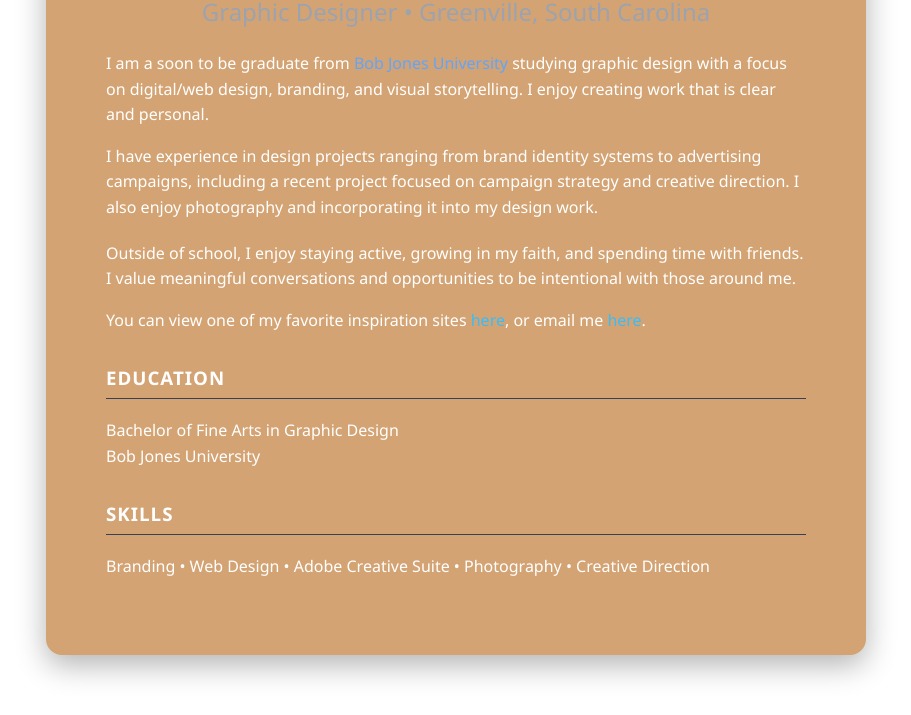
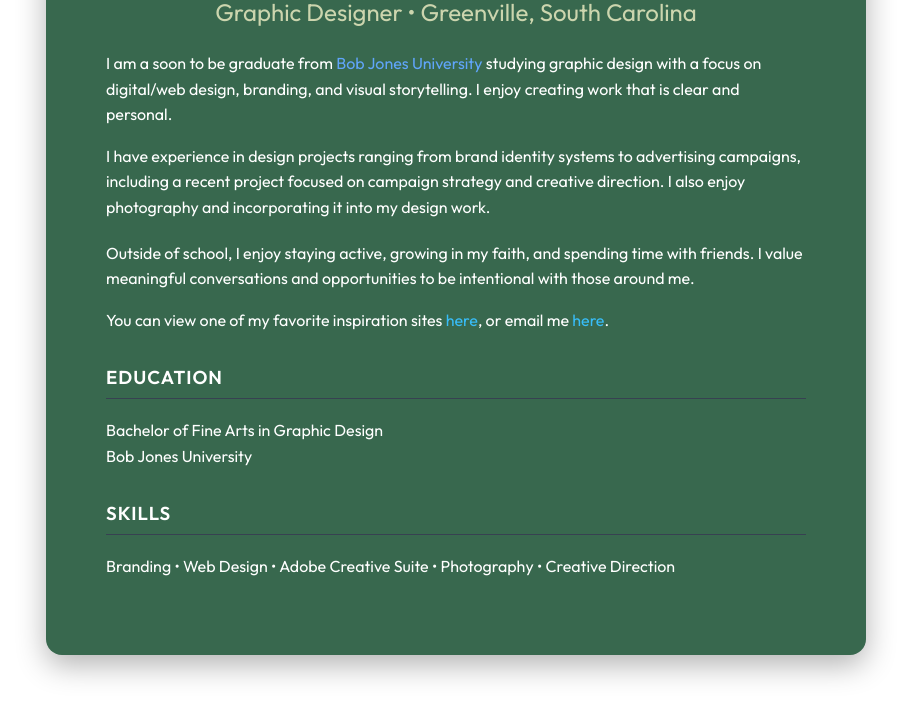
Before and after one commit to juliaweigle/juliaweigle.github.io, a plain HTML site: page index.html in a window 1280 px wide. Shown: the part 196-911 px from the top of the page, without its empty margins (184-1095 px from the left). Drawn offline with Linux system fonts and the light colour scheme.

Commit message:
Update index.html

```diff
--- a/index.html
+++ b/index.html
@@ -7,13 +7,13 @@
     <style>
         body {
             background: white;
-            font-family: 'Segoe UI', Tahoma, Geneva, Verdana, sans-serif;
+            font-family: 'Outfit', Helvetica, Arial, sans-serif;
             color: white;
             margin: 0;
         }
 
         #content {
-            background: #D4A373;
+            background: #38684E;
             max-width: 700px;
             padding: 60px;
             margin: 60px auto;
@@ -32,7 +32,7 @@
         h2 {
             text-align: center;
             font-weight: normal;
-            color: #9ca3af;
+            color: #CCD5AE;
             margin-top: 0;
         }
 
```
